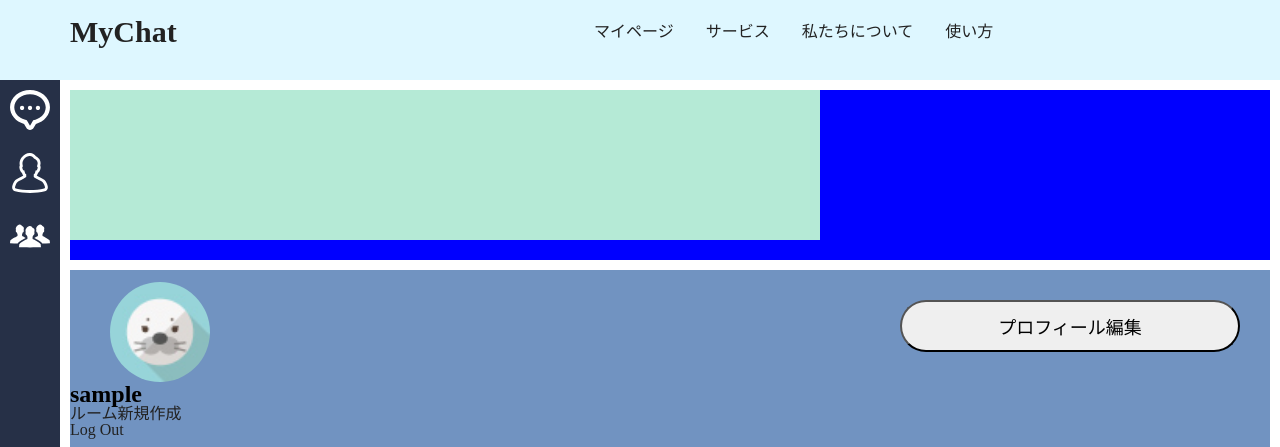
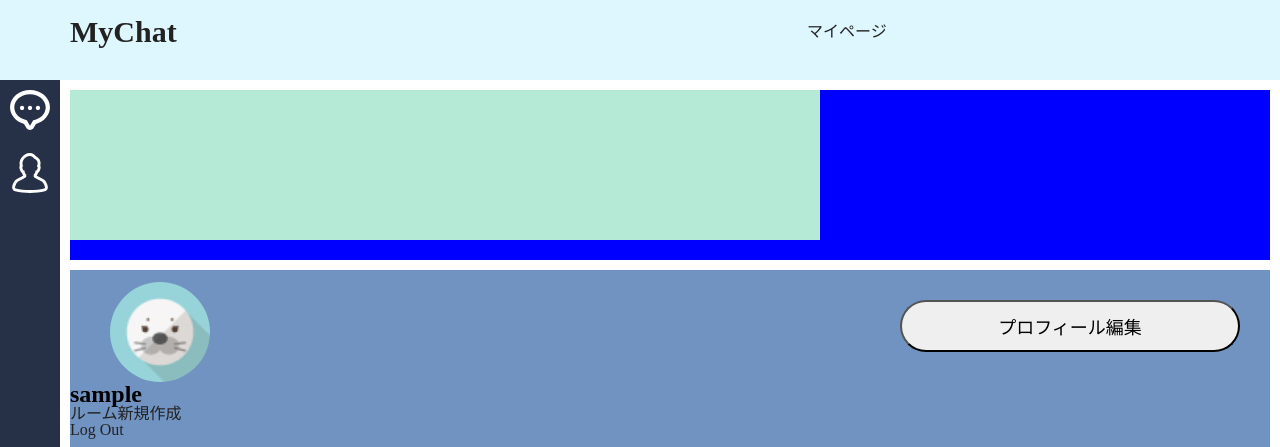
Before and after one commit to Karakure178/mychat178, a Django app: page /accounts/profile/ in a window 1280 px wide. Shown: the top 447 px of the page. Run offline with Django 3.2, Linux system fonts and the light colour scheme; the visitor is signed in with stand-in values (Sample User, id 1); parts of the project's set-up code (start-up, migrations or seed data) failed here and were passed over; some libraries are stand-ins or nearby versions.

Commit message:
CSS修正

```diff
--- a/accounts/static/css/chat_test.css
+++ b/accounts/static/css/chat_test.css
@@ -284,12 +284,12 @@ form input{
 }
 
 .li2 input[type="radio"]:checked+.switch-on {
-    background-color: darkgray;
+    background-color: rgb(232, 226, 226);
     color: #fff;
 }
 
 .li2 input[type="radio"]:checked+.switch-off {
-    background-color: darkgray;
+    background-color: rgb(232, 226, 226);
     color: #fff;
 }
 /* LINEルーム アイコン 名前 チェックポイントここまで*/
--- a/accounts/templates/chat/chat_test.html
+++ b/accounts/templates/chat/chat_test.html
@@ -10,7 +10,7 @@
     <div class="menu">
         <a href="{% url 'chat_test' %}"><img src="{% static 'image/chat.svg' %}"></a>
         <a href="{% url 'profile' %}"><img src="{% static 'image/user.svg' %}"></a>
-        <img src="{% static 'image/users.svg' %}">
+        {% comment %} <img src="{% static 'image/users.svg' %}"> {% endcomment %}
     </div>
     <ul class="nav">
         {% for room_i in room_names %}
--- a/accounts/templates/header.html
+++ b/accounts/templates/header.html
@@ -11,9 +11,9 @@
         <nav class="sp-nav">
             <ul class="navs__wrapper">
                 <li class="navs__item"><a href="{% url 'profile' %}">マイページ</a></li>
-                <li class="navs__item"><a href="#">サービス</a></li>
+                {% comment %} <li class="navs__item"><a href="#">サービス</a></li>
                 <li class="navs__item"><a href="#">私たちについて</a></li>
-                <li class="navs__item"><a href="#">使い方</a></li>
+                <li class="navs__item"><a href="#">使い方</a></li> {% endcomment %}
             </ul>
         </nav>
         <div class="black-bg" id="js-black-bg"></div>
--- a/accounts/templates/registration/profile.html
+++ b/accounts/templates/registration/profile.html
@@ -11,7 +11,7 @@
         <div class="menu">
             <a href="{% url 'chat_test' %}"><img src="{% static 'image/chat.svg' %}"></a>
             <img src="{% static 'image/user.svg' %}">
-            <img src="{% static 'image/users.svg' %}">
+            {% comment %} <img src="{% static 'image/users.svg' %}">  {% endcomment %}
         </div>
 
         <div class="header">
```
